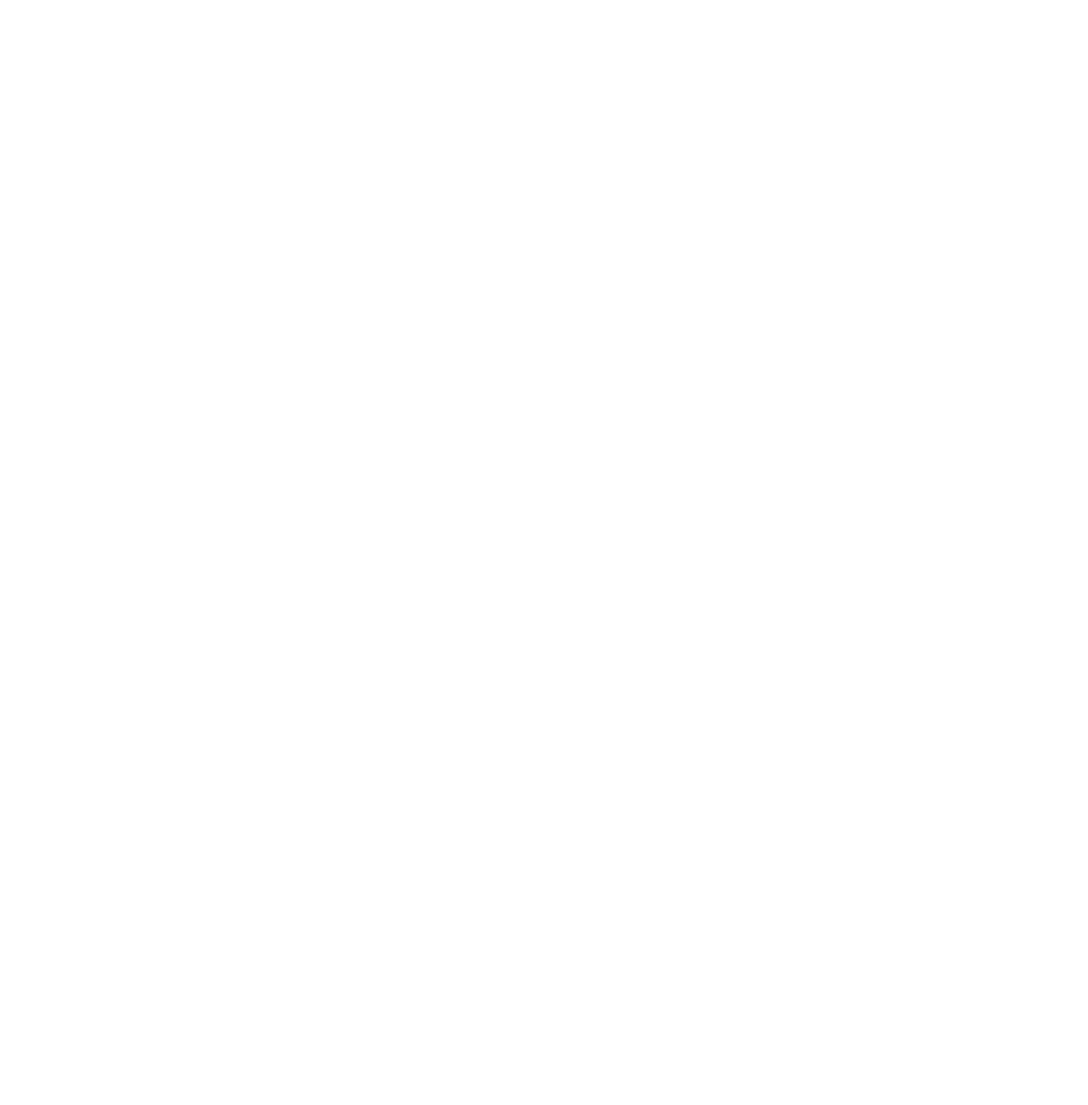
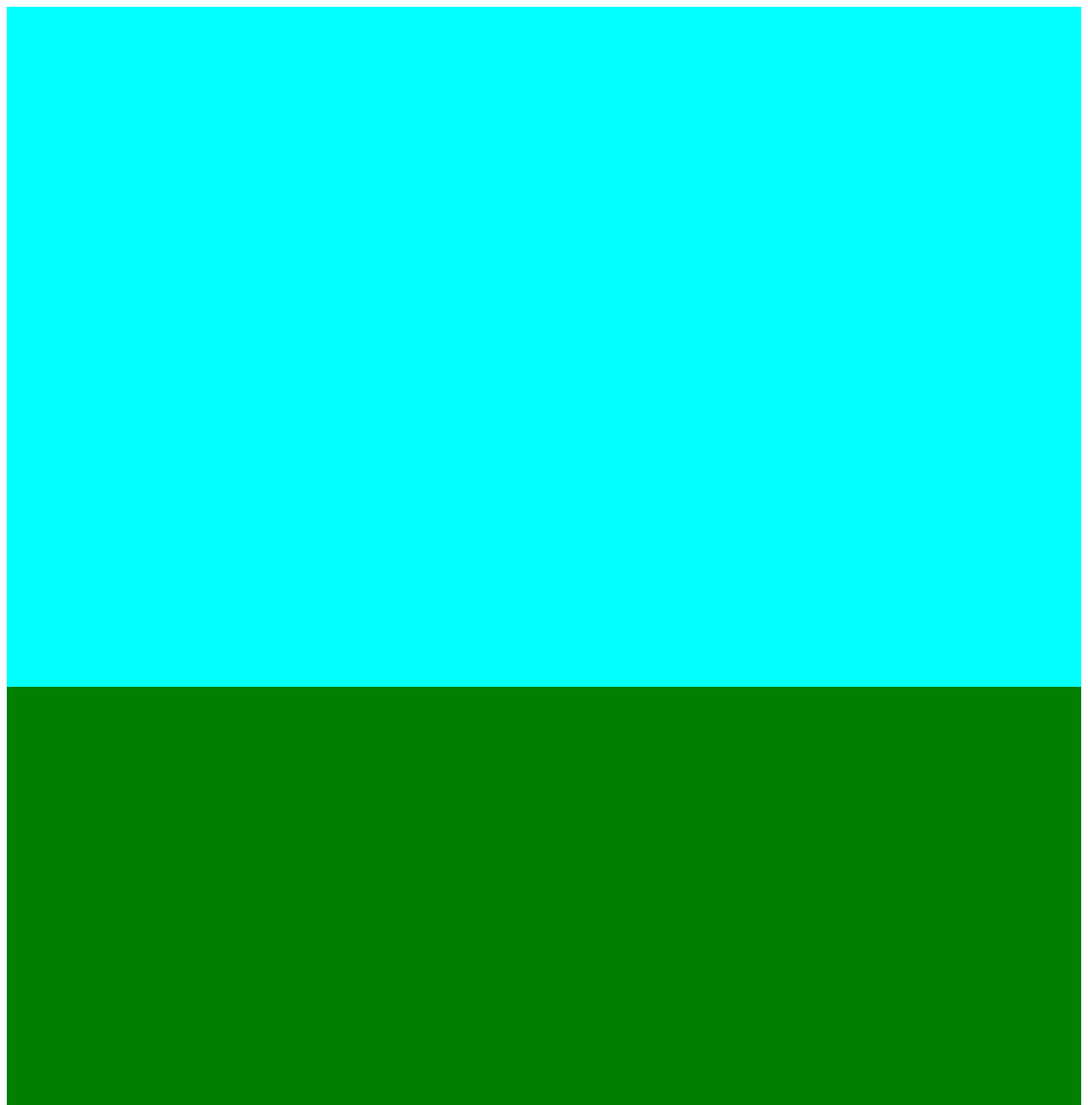
Before and after one commit to Kiaracode/Kiaracode.github.io, a plain HTML site: page page.html in a window 1280 px wide. Shown: the top 1300 px of the page at 85% size. Before the commit the page ends 800 px from the top, so only its background shows below. Drawn offline with Linux system fonts and the light colour scheme.

Commit message:
Add files via upload

```diff
--- a/page.html
+++ b/page.html
@@ -4,8 +4,26 @@
     <meta charset="UTF-8">
     <meta name="viewport" content="width=device-width, initial-scale=1.0">
     <title>TP3</title>
+
+    <style>
+        .zone1 {
+            background-color: aqua;
+            min-height: 100vh;
+        }
+        .zone2 {
+            background-color: green;
+            min-height: 100vh;
+        }
+        .zone3 {
+            background-color: yellow;
+            min-height: 100vh;
+        }
+    </style>
 </head>
 <body>
+    <div class="zone1"></div>
+    <div class="zone2"></div>
+    <div class="zone3"></div>
 
 </body>
 </html>
```
